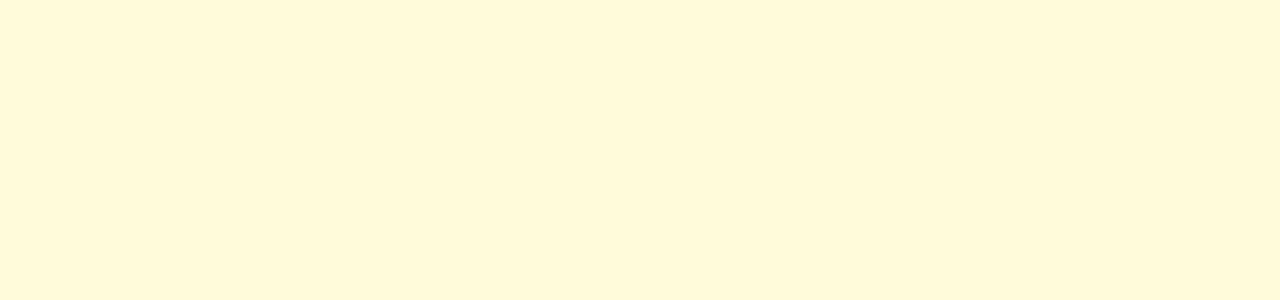
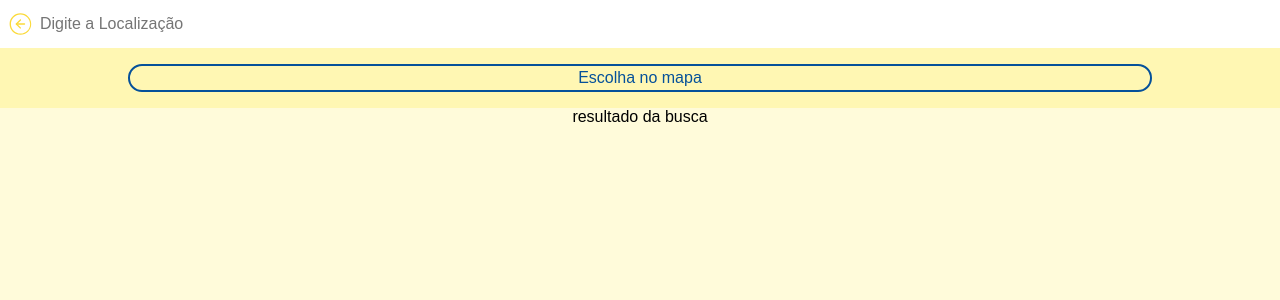
Before and after one commit to Felipe-S-Borges/Waymaker, a React (Create React App) app in the folder dev/: page / in a window 1280 px wide. Shown: the top 300 px of the page. Built offline with nearby package versions, Linux system fonts and the light colour scheme.

Commit message:
tela destinySearch conclusão do header

```diff
--- a/dev/src/Pages/DestinySearch.tsx
+++ b/dev/src/Pages/DestinySearch.tsx
@@ -1,4 +1,5 @@
 // tela para definição de localização
+import back from '../Assets/back_arrow.svg'
 import styles from '../Styles/DestinySearch.module.css';
 
 export function DestinySearch(){
@@ -7,6 +8,19 @@ export function DestinySearch(){
 
         <div className={styles.DestinySearchContainer} >
 
+            <div>
+                <button><img src={back} width='24'/> </button>
+                <input type="text" placeholder="Digite a Localização"/>
+            </div>
+            <div  className={styles.searchButton}>
+                <button  > Escolha no mapa </button>
+
+            </div>
+            <div>
+                    {/** componente de retorno com sugestão de localizações */}
+                    resultado da busca
+                </div>
+
         </div>
 
     );
--- a/dev/src/Styles/DestinySearch.module.css
+++ b/dev/src/Styles/DestinySearch.module.css
@@ -1,5 +1,85 @@
+
+.DestinySearchContainer input{
+
+    width: 100%;
+    height: 6vh;
+    border: none;
+
+}
+.DestinySearchContainer div:first-child{
+
+    box-shadow: 0 0 5px rgba(0, 0, 0, 0.5);
+}
+.DestinySearchContainer input:focus{
+
+    outline: none;
+
+}
+
+.DestinySearchContainer div:first-child{
+
+    display: flex;
+    background-color: var(--letter-white);
+}
+
+.DestinySearchContainer div:first-child button:first-child{
+
+    display: flex;
+    justify-content: center;
+    align-items: center;
+    background-color: white;
+    border: none;
+    padding: 0 0.5rem;
+    font-size: 0;
+
+}
+
+.DestinySearchContainer div:first-child button:first-child{
+
+    outline: none;
+}
+
+
+
+.DestinySearchContainer div:last-child{
+
+    display: flex;
+    flex: 1;
+    flex-direction: column;
+    align-items: center;
+    justify-content: center;
+
+}
+
+.searchButton{
+
+    display: flex;
+    align-items: center;
+    justify-content: center;
+    flex-direction: column;
+    padding: 1rem 0;
+    background-color: var(--bg-dark-gold);
+
+}
+
+.searchButton button{
+
+    display: flex;
+    align-items: center;
+    justify-content: center;
+    border-radius: 50px;
+    background-color: transparent;
+    padding: 0.2rem 0;
+
+    width: 80%;
+    color: var(--letter-dark-blue);
+    border: 2px solid var(--letter-dark-blue);
+}
+
+
 .DestinySearchContainer {
 
     height: 100vh;
     background-color: var(--bg-light-gold);
+
 }
```
Also changed, not shown: dev/src/Assets/back_arrow.svg (added).
